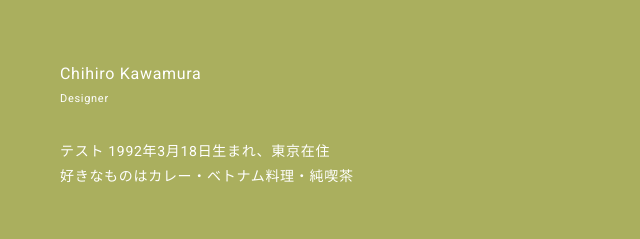
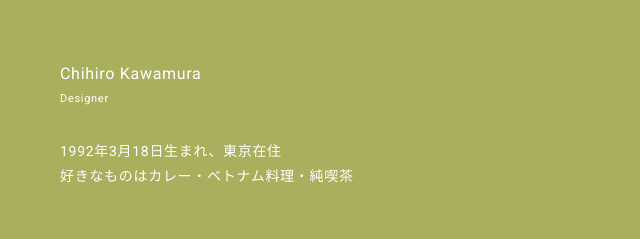
Before and after one commit to choke000/choke000, a plain HTML site: page index.html in a window 1280 px wide. Shown: the top 239 px of the page, without its empty margins (0-640 px from the left). Drawn offline with nearby package versions, Linux system fonts and the light colour scheme.

Commit message:
不要テキスト

```diff
--- a/index.html
+++ b/index.html
@@ -33,7 +33,6 @@
 
 		<div class="profile">
 			<p>
-			テスト
 			1992年3月18日生まれ、東京在住<br>
 			好きなものはカレー・ベトナム料理・純喫茶
 			</p>
```
